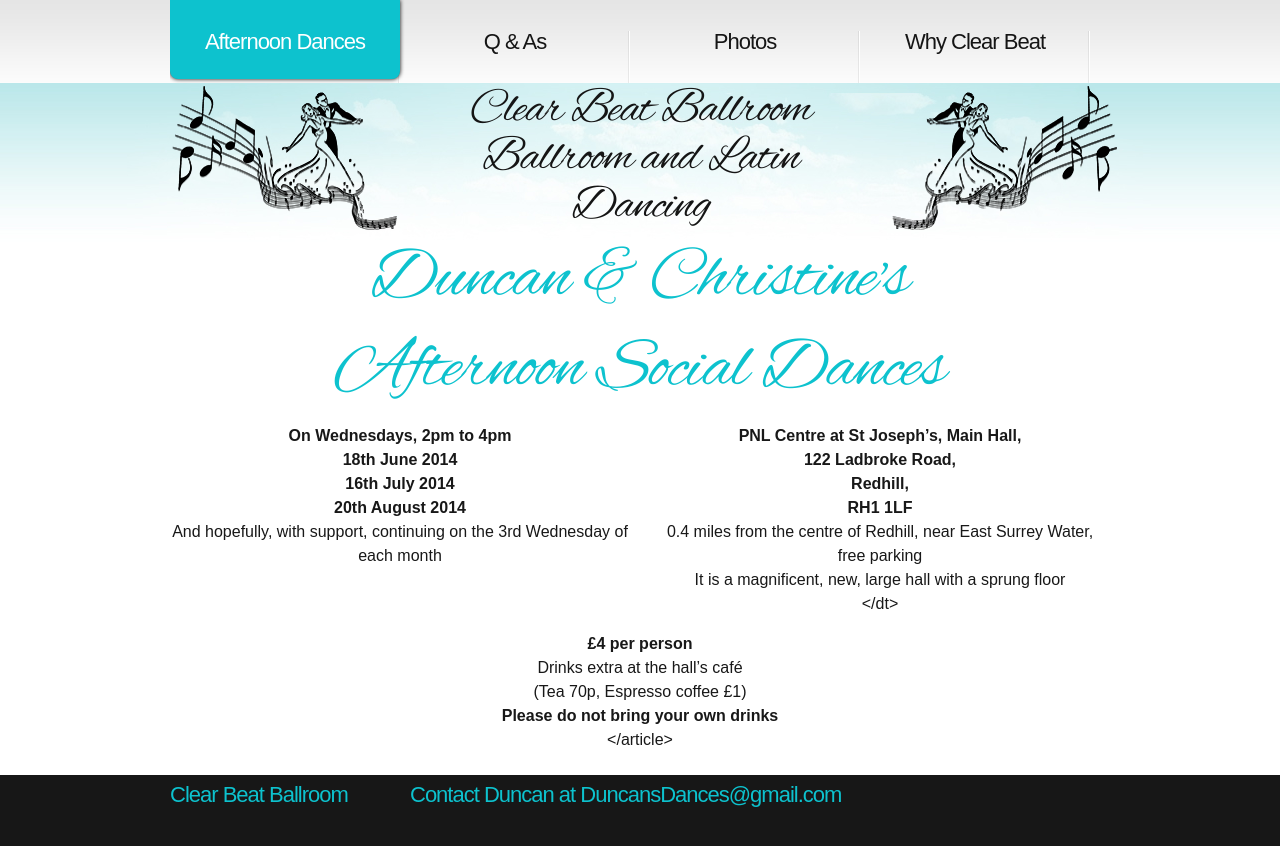
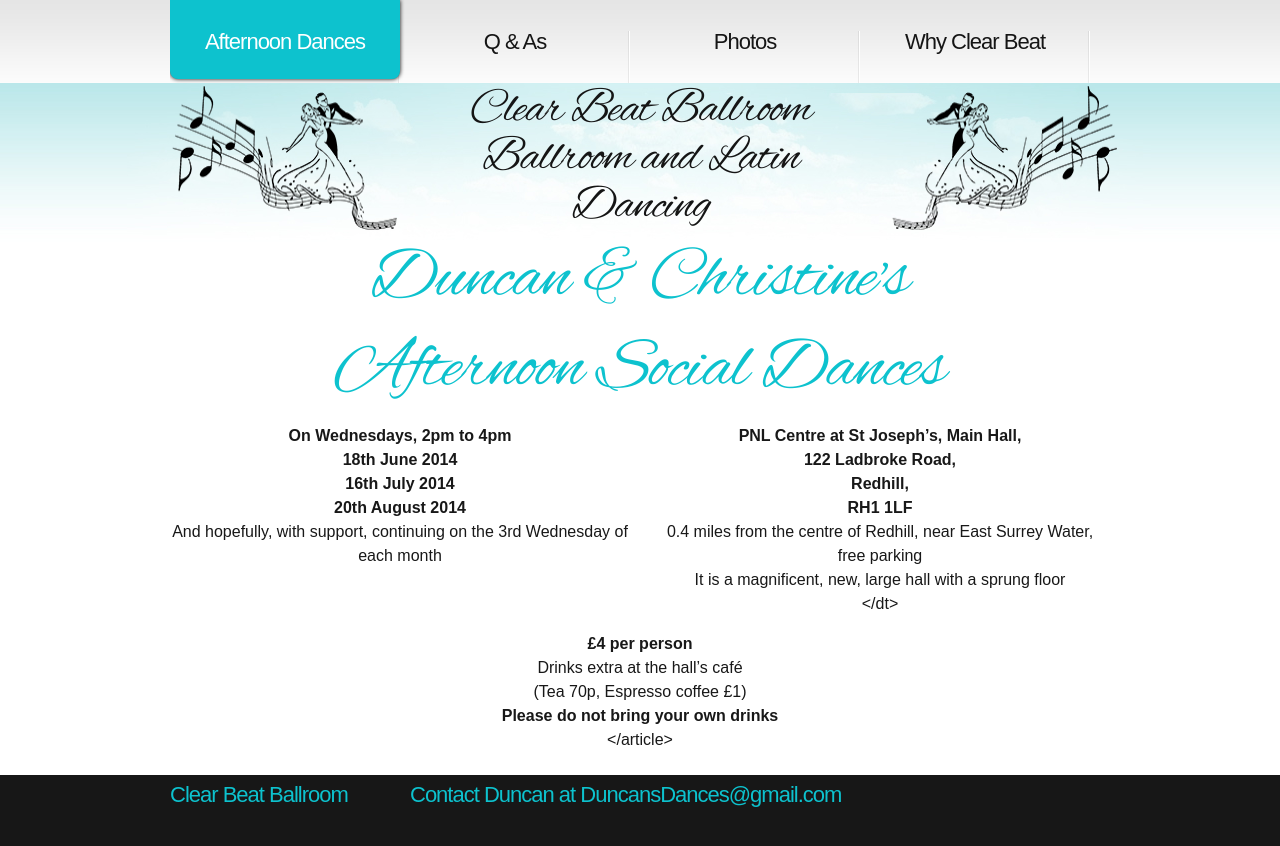
Before and after one commit to ramsayd/duncansdances, a Jekyll site: the page built from 00_index.md, in a window 1280 px wide. Shown: the top 846 px of the page. Built offline with Jekyll 4.4.1, drawn with Linux system fonts in a browser that asks for light colours.

Commit message:
Update style.css

```diff
--- a/css/style.css
+++ b/css/style.css
@@ -176,7 +176,6 @@
   height:144px;
   text-indent:-5000px;
   border:none;
-  background:url(../images/left.png) 0 0 no-repeat;
 }
 
 .right-logo
@@ -185,7 +184,7 @@
   width:225px;
   height:144px;
   text-indent:-5000px;
-  background:url(../images/right.png) 0 0 no-repeat;
+  border:none;
 }
 
 .clear-beat-text
```
